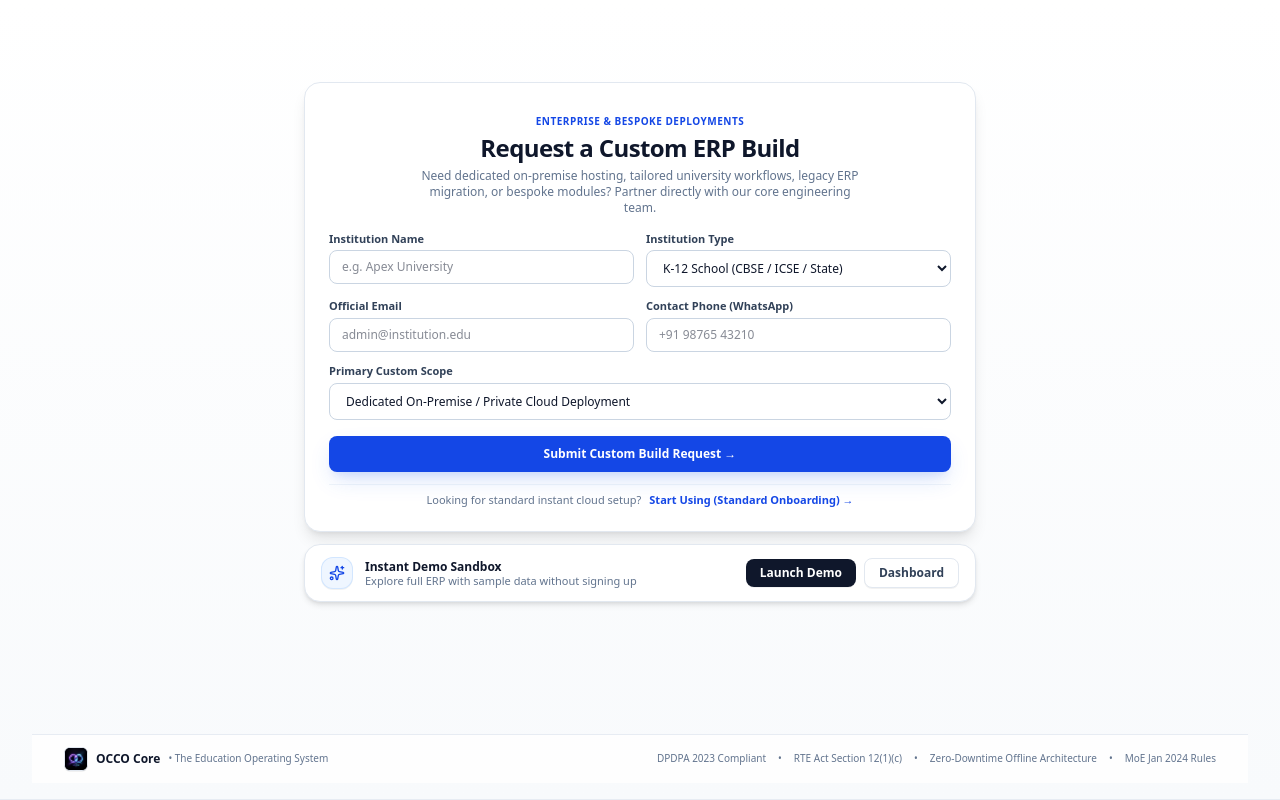
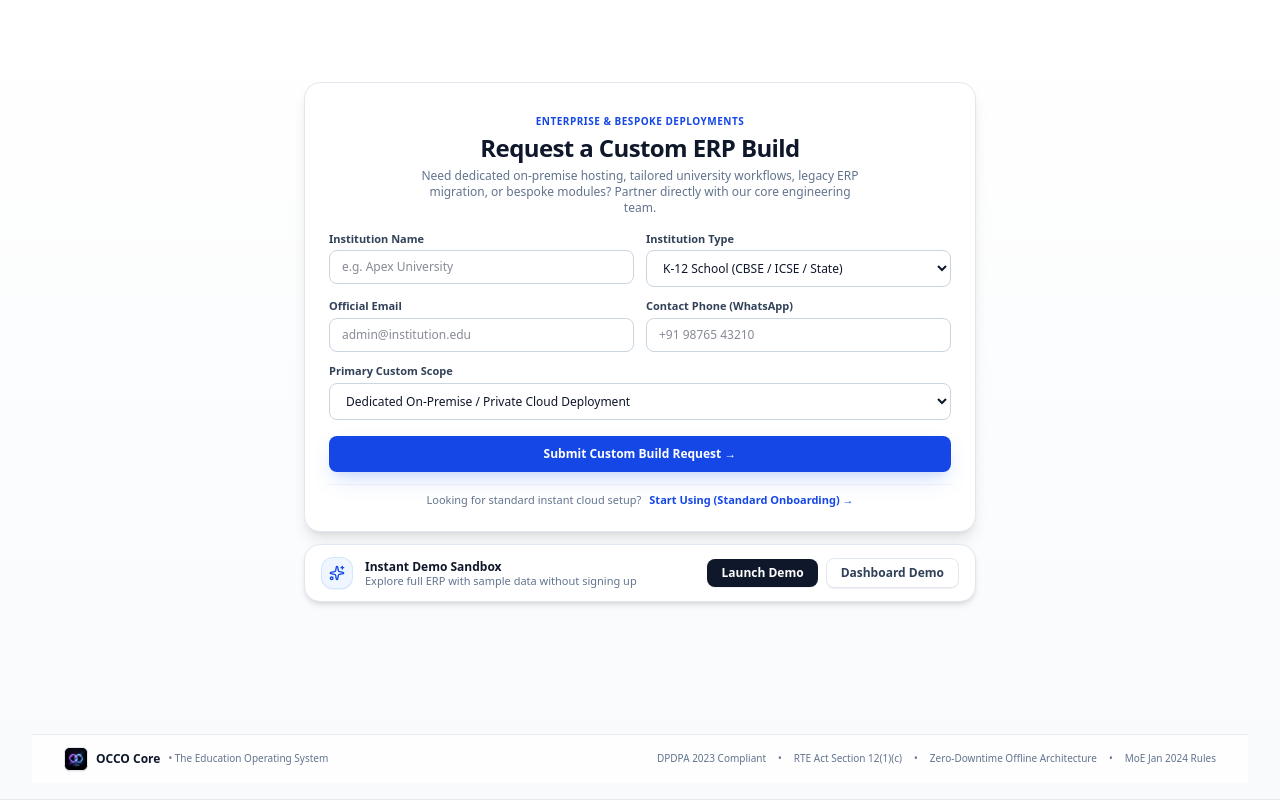
Before and after one commit to madyydam/occocore, a Next.js app: page / in a window 1280 px wide. Shown: the part 4800-5600 px from the top of the page. Built offline with nearby package versions, Linux system fonts and the light colour scheme.

Commit message:
fix(landing): update demo card button label to Dashboard Demo

```diff
--- a/app/page.tsx
+++ b/app/page.tsx
@@ -2087,7 +2087,7 @@ export default function Home() {
                 href="/admin?mode=demo"
                 className="flex-1 sm:flex-initial px-3.5 py-1.5 rounded-lg bg-white hover:bg-slate-50 border border-slate-200 text-slate-700 font-semibold text-xs transition-all active:scale-95 text-center cursor-pointer shadow-2xs"
               >
-                Dashboard
+                Dashboard Demo
               </Link>
             </div>
           </div>
```
